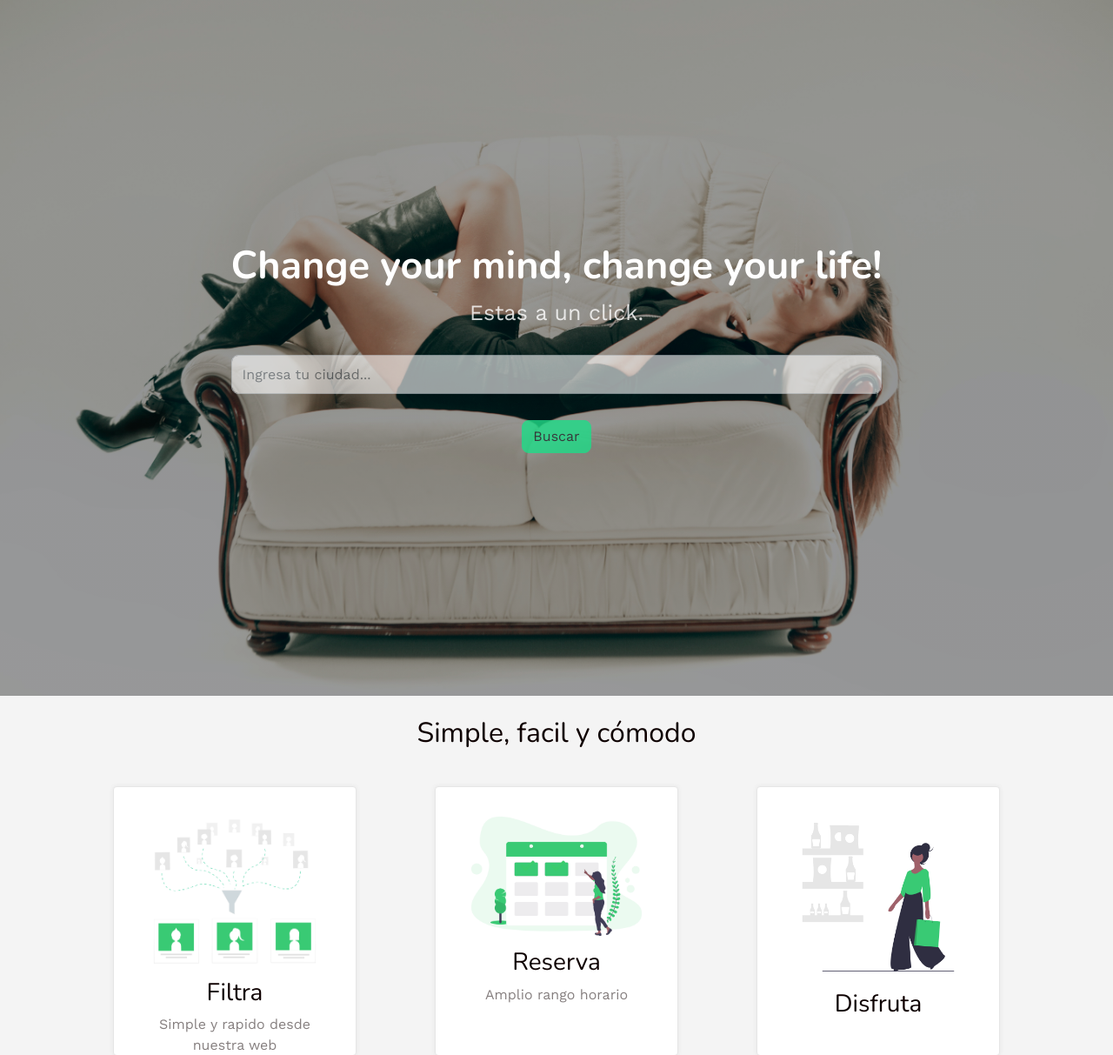
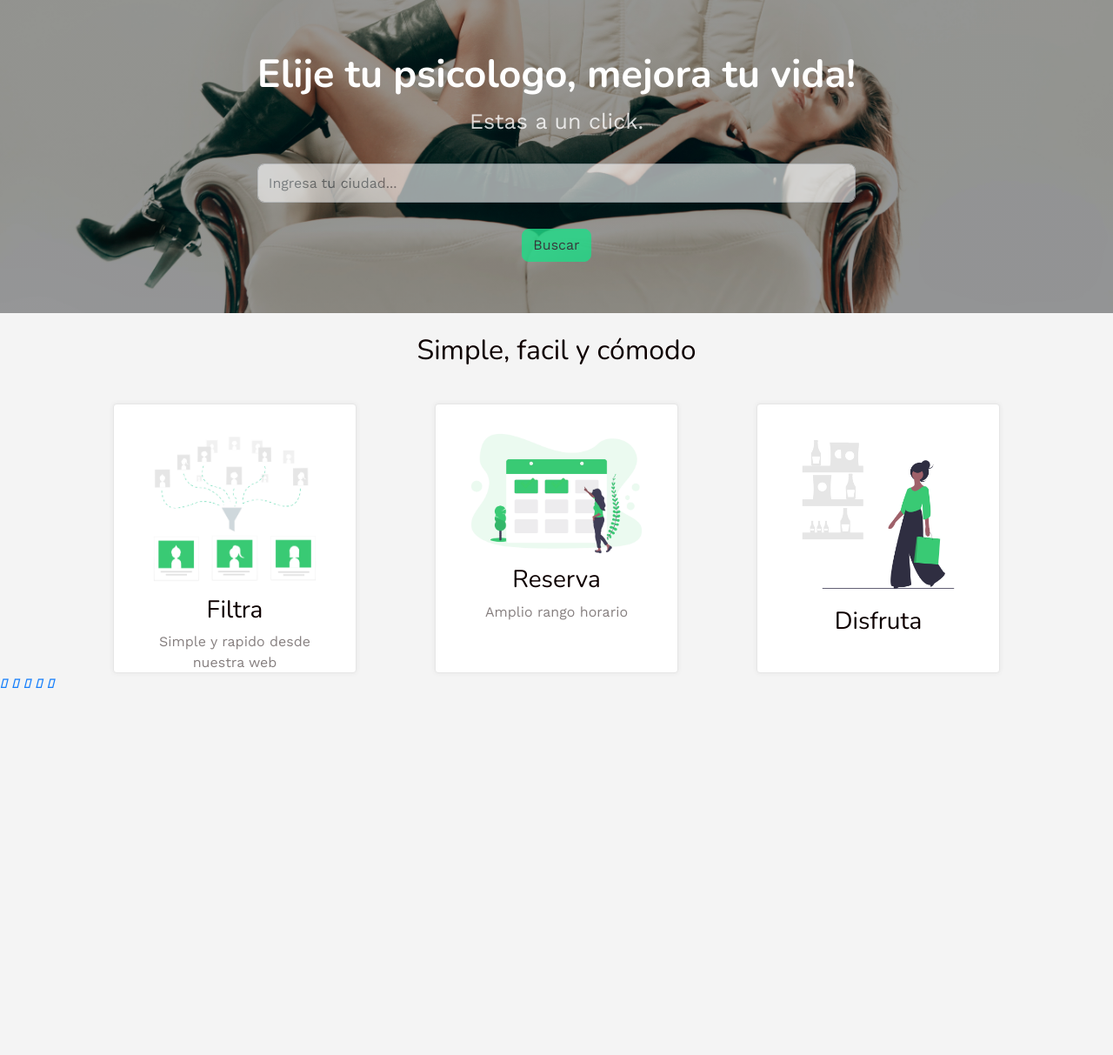
Before and after one commit to giseares/psicobnb, a Rails app: page / in a window 1280 px wide. Shown: the part 66-1279 px from the top of the page at 87% size. After the commit the page ends 857 px from the top, so only its background shows below. Run offline with Rails 7, Linux system fonts and the light colour scheme; style sheets or scripts are compiled from the project's sources; some libraries are stand-ins or nearby versions.

Commit message:
banner de home mas chico

```diff
--- a/app/assets/stylesheets/components/_banner.scss
+++ b/app/assets/stylesheets/components/_banner.scss
@@ -1,5 +1,5 @@
 .banner {
-  height: 100vh;
+  height: 45vh;
   display: flex;
   justify-content: space-around;
   align-items: center;
--- a/app/views/pages/home.html.erb
+++ b/app/views/pages/home.html.erb
@@ -2,7 +2,7 @@
 
 <div class="banner">
   <div class="banner-content text-center">
-    <h1>Change your mind, change your life!</h1>
+    <h1>Elije tu psicologo, mejora tu vida!</h1>
     <p>Estas a un click.</p>
     <%= form_tag users_path, method: :get do %>
     <%= text_field_tag :speciality,
```
